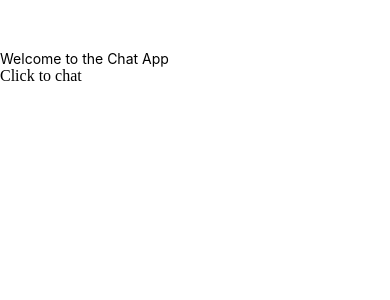
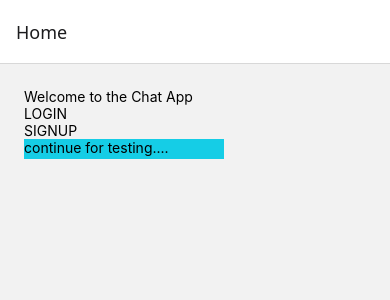
Before and after one commit to fluid111/ChatApp, a React Native app: screen /Home in a window 390 px wide. Shown: the top 300 px of the page. Built offline with nearby package versions, Linux system fonts and the light colour scheme.

Commit message:
routing managed

```diff
--- a/App.tsx
+++ b/App.tsx
@@ -1,12 +1,30 @@
 import React from 'react';
 import {StyleSheet, Text, View} from 'react-native';
 import HomePage from './src/screens/home';
+import  ChatList  from './src/screens/ChatScreen/index'
 
-const LotsOfStyles = () => {
+import { createNativeStackNavigator } from '@react-navigation/native-stack';
+import { NavigationContainer } from '@react-navigation/native';
+import LoginPage from './src/screens/login';
+
+// const MyStack = createNativeStackNavigator({
+//   screens: {
+//     Home: HomePage,
+//     ChatPage: ChatList,
+//   },
+// });
+
+const Stack = createNativeStackNavigator();
+
+
+const App = () => {
   return (
-    <View style={styles.container}>
-      <HomePage></HomePage>
-    </View>
+   <NavigationContainer>
+    <Stack.Navigator initialRouteName='Home'>
+      <Stack.Screen name="Home" component={HomePage} />
+      <Stack.Screen name="Login" component={LoginPage} />
+    </Stack.Navigator>
+   </NavigationContainer>
   );
 };
 
@@ -24,4 +42,4 @@ const styles = StyleSheet.create({
   },
 });
 
-export default LotsOfStyles;
+export default App;
--- a/src/Styles/ChatList.stylesheet.ts
+++ b/src/Styles/ChatList.stylesheet.ts
@@ -5,4 +5,9 @@ export const styles = StyleSheet.create ({
         flex: 1,
          padding: 24,
     },
+    ContinueButton:{
+        backgroundColor:"#15cde6",
+        width:200,
+        height:20
+    }
 })
--- a/src/screens/home.tsx
+++ b/src/screens/home.tsx
@@ -1,16 +1,27 @@
 import React from 'react';
-// import {StyleSheet, Text, View} from 'react-native';
-import { Text, TouchableOpacity } from 'react-native';
-import { View } from 'react-native';
-const HomePage = () => {
+import {StyleSheet, Text, View, TouchableOpacity} from 'react-native';
+
+import { styles } from '../Styles/ChatList.stylesheet';
+
+import { useNavigation } from '@react-navigation/native';
+
+// the {navigation}: any should be fixed , its just temporary solution for fixing "any error"
+const HomePage = ({ navigation }: any) => {
+    // const navigation = useNavigation();
     return (
-        <View>
-        <Text>
-        Welcome to the Chat App
-        </Text>
-        <TouchableOpacity>
-            Click to chat
-        </TouchableOpacity>
+        <View style={styles.SafeAreaViewContainer}>
+            <Text>
+            Welcome to the Chat App
+            </Text>
+            <TouchableOpacity>
+                <Text>LOGIN</Text>
+            </TouchableOpacity>
+            <TouchableOpacity>
+                <Text>SIGNUP</Text>
+            </TouchableOpacity>
+            <TouchableOpacity style={styles.ContinueButton} onPress={() => navigation.navigate("Login")}>
+                <Text>continue for testing....</Text>
+            </TouchableOpacity>
         </View>
     );
 };
--- /dev/null
+++ b/src/screens/login.tsx
@@ -0,0 +1,21 @@
+import React from 'react';
+// import {StyleSheet, Text, View} from 'react-native';
+import { Text, TouchableOpacity } from 'react-native';
+import { View } from 'react-native';
+const LoginPage = ({navigation}: any) => {
+    return (
+        <View>
+        <Text>
+        Welcome to the Login page
+        </Text>
+        <TouchableOpacity  onPress={() => navigation.navigate("Home")}>
+            <Text>
+
+            Home
+            </Text>
+        </TouchableOpacity>
+        </View>
+    );
+};
+
+export default LoginPage;
```
Also changed, not shown: package.json (+6 -1 lines), 2 other files (tests, documents, lock files or other folders).
